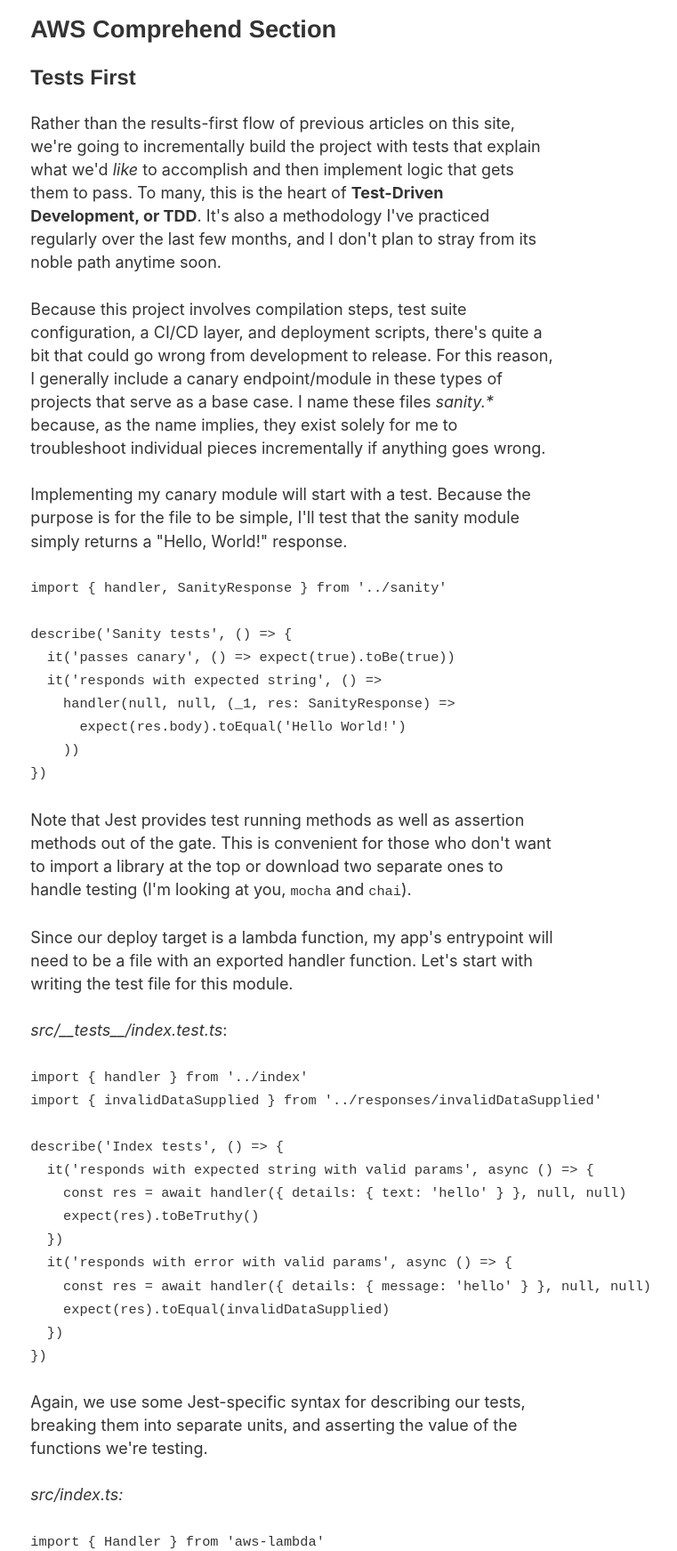
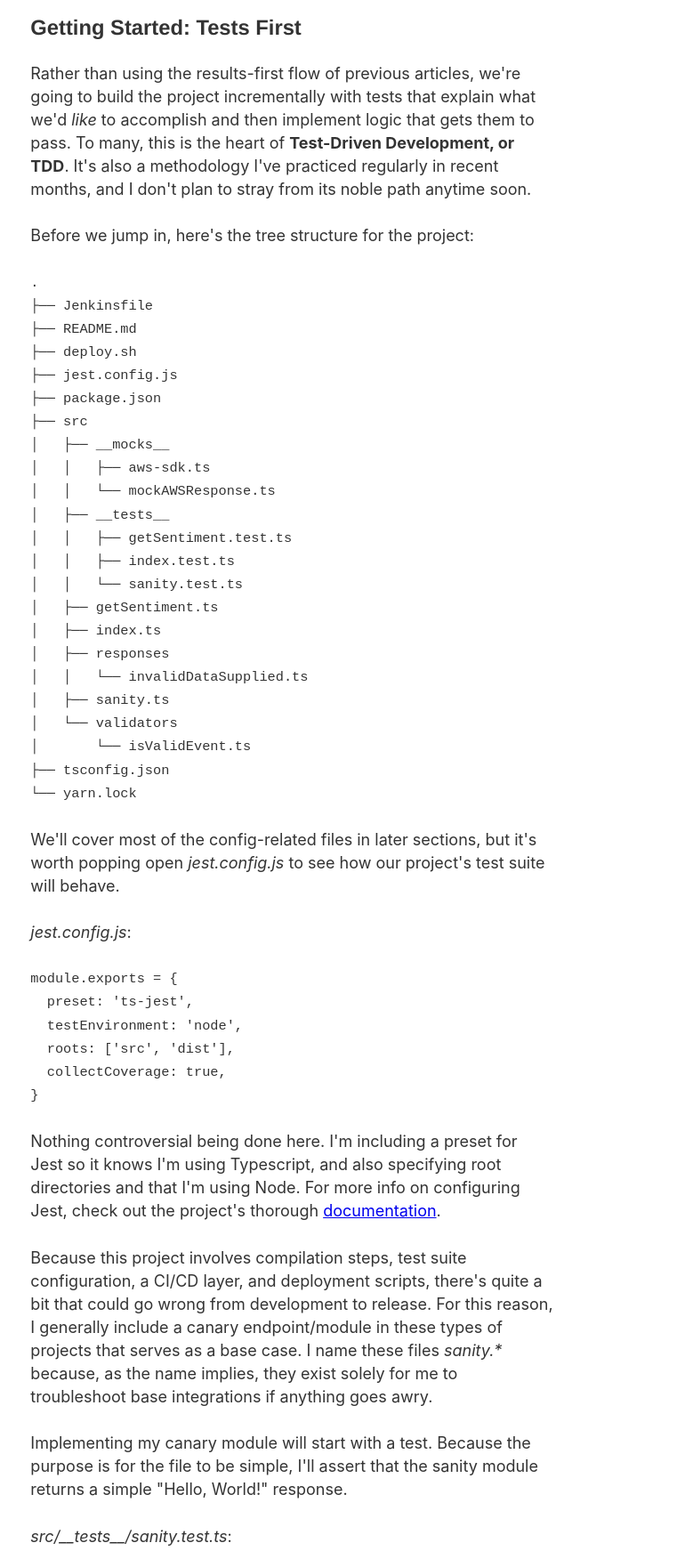
Before and after one commit to alephnode/alephnode, a Gatsby site: page /13-jiggy-jest-jenkins in a window 1280 px wide. Shown: the part 980-2723 px from the top of the page at 89% size, without its empty margins (312-1073 px from the left). Built offline with nearby package versions, Linux system fonts and the light colour scheme; Gatsby itself is replaced by a stand-in of ours; some packages are replaced by stand-ins of ours; code samples lack their colours.

Commit message:
More Jest Progress

````diff
--- a/src/pages/13-jiggy-jest-jenkins/index.md
+++ b/src/pages/13-jiggy-jest-jenkins/index.md
@@ -17,15 +17,58 @@ OK, we'll do it this way. Intro will present itself once other parts are more fl
 - NOTE: when settinng up the lambda, you have to grant the lambda Comprehend permission. I do full access
 - https://d1.awsstatic.com/Projects/P5505030/aws-project_Jenkins-build-server.pdf (excellent jenkins build server)
 
-## AWS Comprehend Section
+### Getting Started: Tests First
 
-### Tests First
+Rather than using the results-first flow of previous articles, we're going to build the project incrementally with tests that explain what we'd _like_ to accomplish and then implement logic that gets them to pass. To many, this is the heart of <b>Test-Driven Development, or TDD</b>. It's also a methodology I've practiced regularly in recent months, and I don't plan to stray from its noble path anytime soon.
 
-Rather than the results-first flow of previous articles on this site, we're going to incrementally build the project with tests that explain what we'd _like_ to accomplish and then implement logic that gets them to pass. To many, this is the heart of <b>Test-Driven Development, or TDD</b>. It's also a methodology I've practiced regularly over the last few months, and I don't plan to stray from its noble path anytime soon.
+Before we jump in, here's the tree structure for the project:
 
-Because this project involves compilation steps, test suite configuration, a CI/CD layer, and deployment scripts, there's quite a bit that could go wrong from development to release. For this reason, I generally include a canary endpoint/module in these types of projects that serve as a base case. I name these files _sanity.\*_ because, as the name implies, they exist solely for me to troubleshoot individual pieces incrementally if anything goes wrong.
+```
+.
+├── Jenkinsfile
+├── README.md
+├── deploy.sh
+├── jest.config.js
+├── package.json
+├── src
+│   ├── __mocks__
+│   │   ├── aws-sdk.ts
+│   │   └── mockAWSResponse.ts
+│   ├── __tests__
+│   │   ├── getSentiment.test.ts
+│   │   ├── index.test.ts
+│   │   └── sanity.test.ts
+│   ├── getSentiment.ts
+│   ├── index.ts
+│   ├── responses
+│   │   └── invalidDataSupplied.ts
+│   ├── sanity.ts
+│   └── validators
+│       └── isValidEvent.ts
+├── tsconfig.json
+└── yarn.lock
+```
 
-Implementing my canary module will start with a test. Because the purpose is for the file to be simple, I'll test that the sanity module simply returns a "Hello, World!" response.
+We'll cover most of the config-related files in later sections, but it's worth popping open _jest.config.js_ to see how our project's test suite will behave.
+
+_jest.config.js_:
+
+```javascript
+module.exports = {
+  preset: 'ts-jest',
+  testEnvironment: 'node',
+  roots: ['src', 'dist'],
+  collectCoverage: true,
+}
+```
+
+Nothing controversial being done here. I'm including a preset for Jest so it knows I'm using Typescript, and also specifying root directories and that I'm using Node. For more info on configuring Jest, check out the project's thorough <a href="https://jestjs.io/docs/en/configuration" target="_blank">documentation</a>.
+
+Because this project involves compilation steps, test suite configuration, a CI/CD layer, and deployment scripts, there's quite a bit that could go wrong from development to release. For this reason, I generally include a canary endpoint/module in these types of projects that serves as a base case. I name these files _sanity.\*_ because, as the name implies, they exist solely for me to troubleshoot base integrations if anything goes awry.
+
+Implementing my canary module will start with a test. Because the purpose is for the file to be simple, I'll assert that the sanity module returns a simple "Hello, World!" response.
+
+_src/\_\_tests\_\_/sanity.test.ts_:
 
 ```typescript
 import { handler, SanityResponse } from '../sanity'
@@ -39,9 +82,35 @@ describe('Sanity tests', () => {
 })
 ```
 
-Note that Jest provides test running methods as well as assertion methods out of the gate. This is convenient for those who don't want to import a library at the top or download two separate ones to handle testing (I'm looking at you, `mocha` and `chai`).
+Note that Jest provides test running methods as well as assertion functions out of the gate. This is convenient for those who don't want to import a library at the top or download two separate ones to handle testing (I'm looking at you, `mocha` and `chai`).
 
-Since our deploy target is a lambda function, my app's entrypoint will need to be a file with an exported handler function. Let's start with writing the test file for this module.
+OK, let's implement this simple case and make the test pass.
+
+_src/sanity.ts_:
+
+```typescript
+import { Handler, Context, Callback } from 'aws-lambda'
+
+interface SanityResponse {
+  statusCode: number
+  body: string
+}
+
+const handler: Handler = (event, context: Context, cb: Callback) => {
+  const response: SanityResponse = {
+    statusCode: 200,
+    body: 'Hello World!',
+  }
+
+  cb(null, response)
+}
+
+export { handler, SanityResponse }
+```
+
+Alright, onto our _actual_ project logic.
+
+Since our deploy target is a lambda function, my app's entry point will need to be a file with an exported handler function. Let's start with writing the test file for this module.
 
 _src/\_\_tests\_\_/index.test.ts_:
 
@@ -61,7 +130,7 @@ describe('Index tests', () => {
 })
 ```
 
-Again, we use some Jest-specific syntax for describing our tests, breaking them into separate units, and asserting the value of the functions we're testing.
+Again, we use some Jest-specific functions for describing our tests, breaking them into separate units, and asserting the value of the functions we're testing.
 
 _src/index.ts:_
 
@@ -117,3 +186,11 @@ Now that we've implemented the core logic of our application, it's time to run t
 Hooray, looks like we're in good shape. Time to focus our attention toward the CI/CD layer.
 
 ### Hooking Into a Build Process
+
+There are several options in the market for implementing a CI/CD pipeline, and they've edged closer to feature parity among most of them. Among the options include:
+
+- CircleCI
+- Travis
+- Buddy (?)
+
+None dominate the market, however, like Jenkins<link>. And, while it might not be the edgiest contestant in the field, it's something the average developer will undoubtedly run into at work and thus deserves a good understanding.
````
